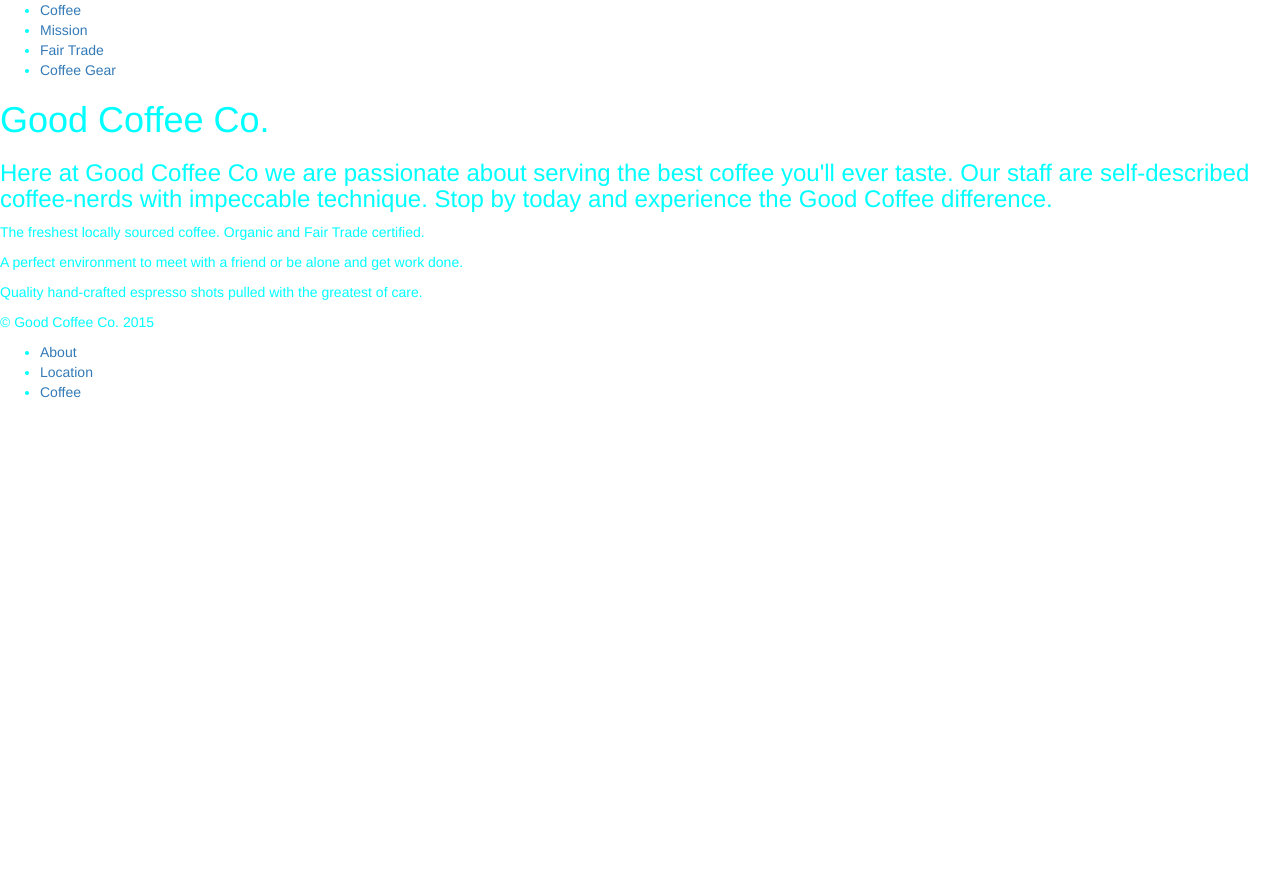
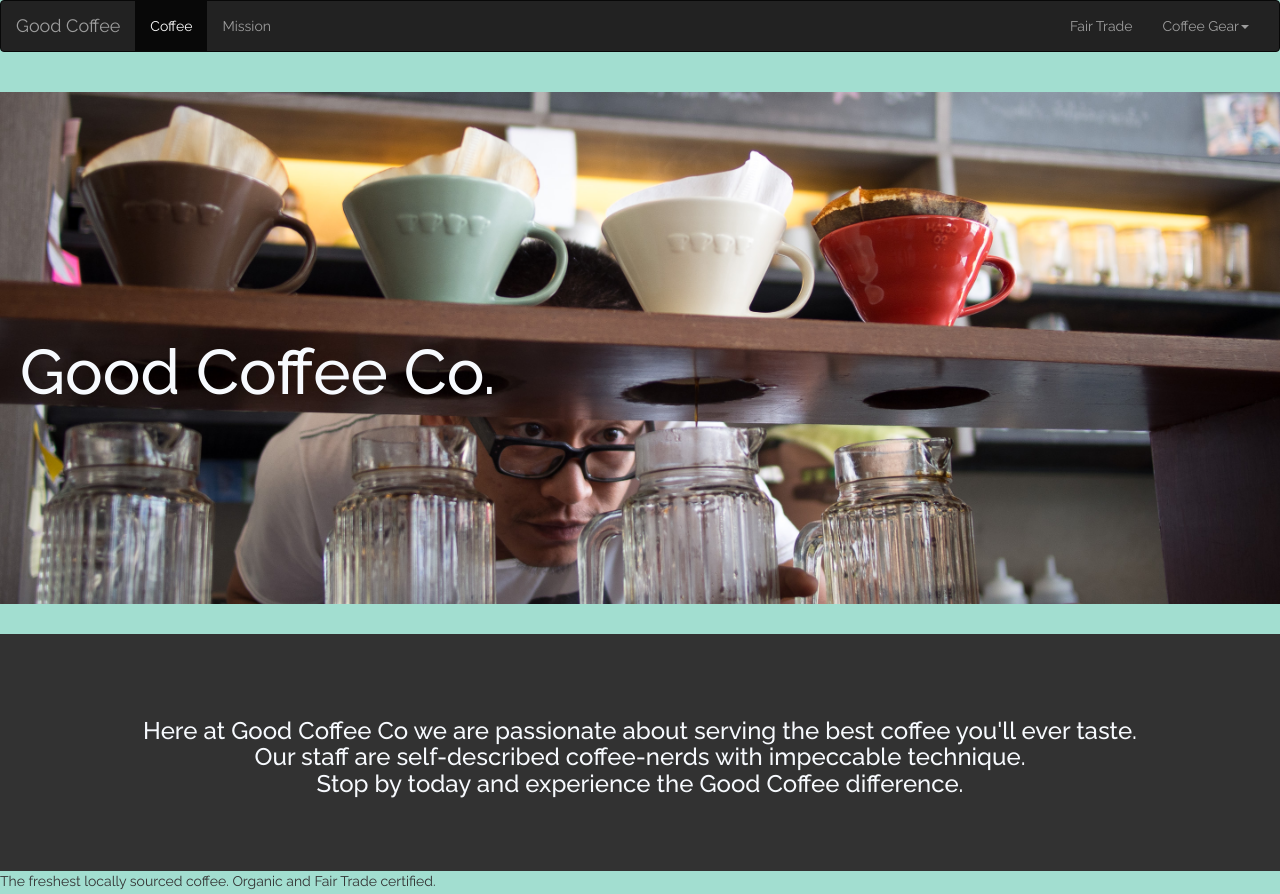
Before and after one commit to tts-code-immersion-clt-pt-summer-2016/ap_pc_good_coffee, a plain HTML site: page index.html in a window 1280 px wide. Shown: the top 894 px of the page. Before the commit the page ends 800 px from the top, so only its background shows below. Drawn offline with nearby package versions, Linux system fonts and the light colour scheme; a web font is replaced by a local one.

Commit message:
first coffee

```diff
--- /dev/null
+++ b/css/main.css
@@ -0,0 +1,33 @@
+body {
+  font-family: 'Raleway', sans-serif;
+  background-color: #A2DED0;
+}
+.jumbotron {
+  background-image: url("../images/Drip_Coffee_Bangkok.jpg");
+  background-repeat: no-repeat;
+  background-size: cover;
+  width: 100%;
+  margin-top: 40px;
+  padding: 20%;
+  background-attachment: fixed;
+  background-position: center -238px;
+}
+
+.jumbotron h1 {
+    position: absolute;
+    left:0;
+    margin-top: -10px;
+    padding-left: 20px;
+    color: #F7FAFE;
+}
+
+.mission {
+    background-color: #323232;
+    color: #F7FAFE;
+    margin-top: 30px;
+}
+
+.mission h3 {
+    padding: 5% 10% ;
+    text-align: center;
+}
--- a/index.html
+++ b/index.html
@@ -3,27 +3,62 @@
   <head>
     <meta charset="utf-8">
     <link rel="stylesheet" href="https://maxcdn.bootstrapcdn.com/bootstrap/3.3.7/css/bootstrap.min.css" integrity="sha384-BVYiiSIFeK1dGmJRAkycuHAHRg32OmUcww7on3RYdg4Va+PmSTsz/K68vbdEjh4u" crossorigin="anonymous">
-    <link rel="stylesheet" href="main.css" media="screen" title="no title" charset="utf-8">
+    <link rel="stylesheet" href="css/main.css" media="screen" title="no title" charset="utf-8">
     <title>Good Coffee</title>
+    <!-- font family below -->
+  <link href="http://fonts.googleapis.com/css?family=Muli|Raleway:400,500,700|Yanone+Kaffeesatz" rel="stylesheet" type="text/css">
   </head>
   <body>
-    <nav>
-      <ul>
-        <li><a href="#">Coffee</a></li>
+
+<nav class="navbar navbar-inverse">
+  <div class="container-fluid">
+    <!-- Brand and toggle get grouped for better mobile display -->
+    <div class="navbar-header">
+      <button type="button" class="navbar-toggle collapsed" data-toggle="collapse" data-target="#bs-example-navbar-collapse-1" aria-expanded="false">
+        <span class="sr-only">Toggle navigation</span>
+        <span class="icon-bar"></span>
+        <span class="icon-bar"></span>
+        <span class="icon-bar"></span>
+      </button>
+      <a class="navbar-brand" href="#">Good Coffee</a>
+    </div>
+
+    <!-- Collect the nav links, forms, and other content for toggling -->
+    <div class="collapse navbar-collapse" id="bs-example-navbar-collapse-1">
+      <ul class="nav navbar-nav">
+        <li class="active"><a href="#">Coffee <span class="sr-only">(current)</span></a></li>
         <li><a href="#">Mission</a></li>
+      </ul>
+      <ul class="nav navbar-nav navbar-right">
         <li><a href="#">Fair Trade</a></li>
-        <li><a href="#">Coffee Gear</a></li>
+        <li class="dropdown">
+          <a href="#" class="dropdown-toggle" data-toggle="dropdown" role="button" aria-haspopup="true" aria-expanded="false">Coffee Gear<span class="caret"></span></a>
+          <ul class="dropdown-menu">
+            <li><a href="#">Action</a></li>
+            <li><a href="#">Another action</a></li>
+            <li><a href="#">Something else here</a></li>
+            <li role="separator" class="divider"></li>
+            <li><a href="#">Separated link</a></li>
+          </ul>
+        </li>
       </ul>
-    </nav>
+    </div><!-- /.navbar-collapse -->
+  </div><!-- /.container-fluid -->
+</nav>
 
-    <div>
+    <div class="jumbotron">
       <h1>Good Coffee Co.
       </h1>
     </div>
-    <div class="mission">
-      <h3>Here at Good Coffee Co we are passionate about serving the best coffee you'll ever taste. Our staff are self-described coffee-nerds with impeccable technique. Stop by today and experience the Good Coffee difference.
-      </h3>
-    </div>
+    <div class="mission container-fluid">
+  <div class="row">
+    <a name="mission"></a>
+    <h3> Here at Good Coffee Co we are passionate about serving the best coffee you'll ever taste.
+    <br> Our staff are self-described coffee-nerds with impeccable technique.
+    <br> Stop by today and experience the Good Coffee difference.
+    </h3>
+  </div>
+</div>
     <div class="features">
       <p>
       The freshest locally sourced coffee. Organic and Fair Trade certified.
@@ -44,5 +79,10 @@
         <li><a href="#">Location</a></li>
         <li><a href="#">Coffee</a></li>
       </footer>
+      <!-- Latest jQuery (without OldIE support-->
+      <script src="https://ajax.googleapis.com/ajax/libs/jquery/2.1.4/jquery.min.js"></script>
+
+      <!-- Latest compiled and minified JavaScript -->
+      <script src="https://maxcdn.bootstrapcdn.com/bootstrap/3.3.5/js/bootstrap.min.js" integrity="sha512-K1qjQ+NcF2TYO/eI3M6v8EiNYZfA95pQumfvcVrTHtwQVDG+aHRqLi/ETn2uB+1JqwYqVG3LIvdm9lj6imS/pQ==" crossorigin="anonymous"></script>
   </body>
 </html>
--- a/main.css
+++ /dev/null
@@ -1,3 +0,0 @@
-body {
-  color: aqua;
-}
```
Also changed, not shown: images/Drip_Coffee_Bangkok.jpg (added), 1 other file.
